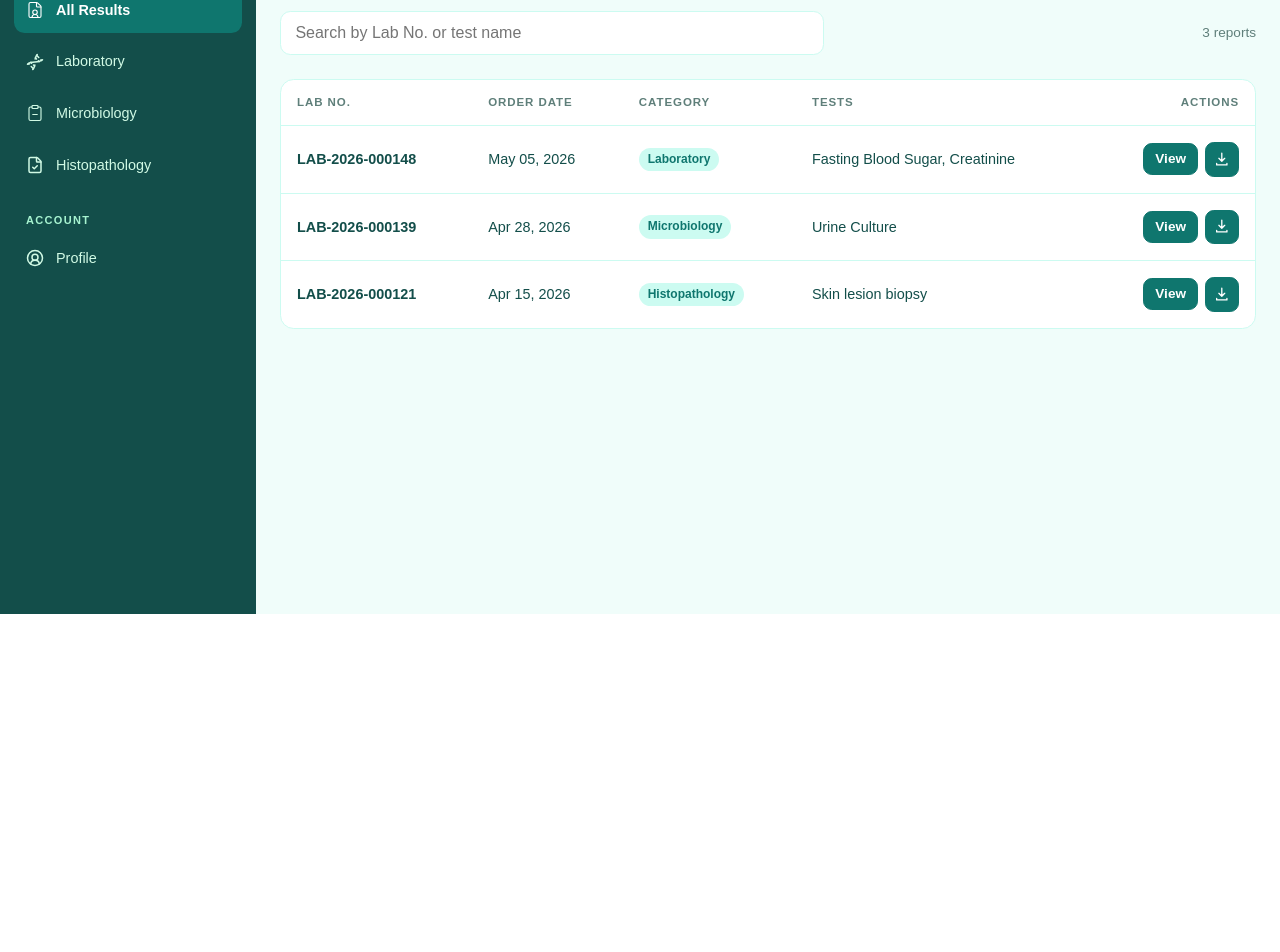
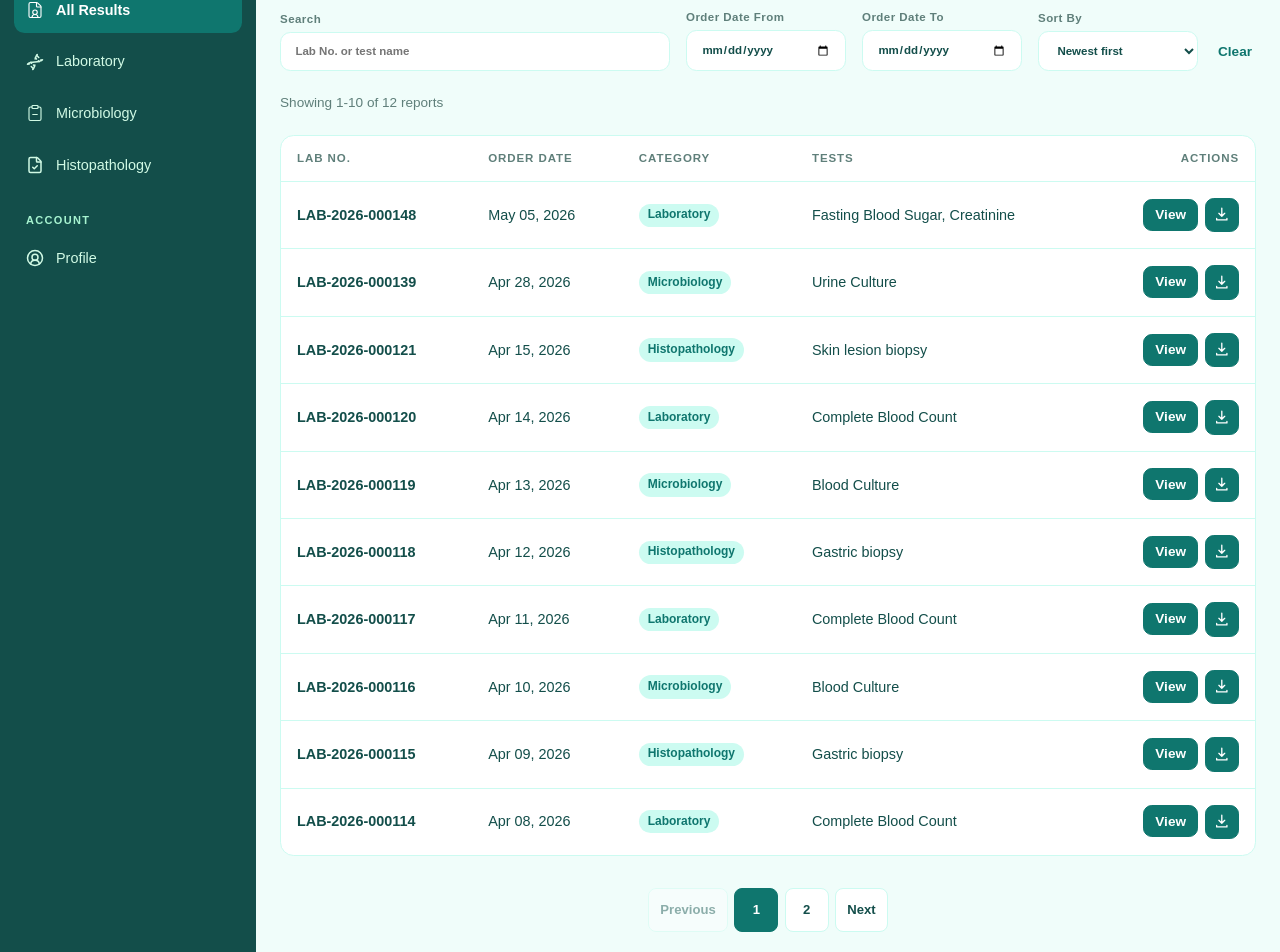
Before and after one commit to monokromez/labstream, a React (Vite) app in the folder frontend/: page /#/all in a window 1280 px wide. Shown: the part 186-1138 px from the top of the page. Before the commit the page ends 800 px from the top, so only its background shows below. Built offline with nearby package versions, Linux system fonts and the light colour scheme; a web font is replaced by a local one.

Commit message:
added pagination, filter, and sorting

```diff
--- a/frontend/src/pages/PatientPortal.css
+++ b/frontend/src/pages/PatientPortal.css
@@ -2,7 +2,10 @@
 .patient-portal__profile {
   display: grid;
   gap: 1.5rem;
+  width: 100%;
   max-width: 76rem;
+  min-width: 0;
+  box-sizing: border-box;
   margin-inline: auto;
   color: var(--text-lightbg);
 }
@@ -44,17 +47,35 @@
 
 .patient-portal__toolbar {
   display: flex;
-  align-items: center;
-  justify-content: space-between;
+  align-items: flex-end;
   gap: 1rem;
+  flex-wrap: wrap;
 }
 
 .patient-portal__search {
-  flex: 1;
-  max-width: 34rem;
+  flex: 1 1 15rem;
+}
+
+.patient-portal__search,
+.patient-portal__date-filter,
+.patient-portal__sort-filter {
+  min-width: 0;
+  display: grid;
+  gap: 0.35rem;
+  color: var(--text-muted-lightbg);
+  font-size: 0.72rem;
+  font-weight: 800;
+  letter-spacing: 0.04em;
+}
+
+.patient-portal__date-filter,
+.patient-portal__sort-filter {
+  flex: 0 1 10rem;
 }
 
 .patient-portal__search input,
+.patient-portal__date-filter input,
+.patient-portal__sort-filter select,
 .patient-portal__password-dialog input {
   width: 100%;
   border: 1px solid var(--border);
@@ -66,19 +87,59 @@
 }
 
 .patient-portal__search input:focus,
+.patient-portal__date-filter input:focus,
+.patient-portal__sort-filter select:focus,
 .patient-portal__password-dialog input:focus {
   border-color: var(--primary);
   outline: 3px solid rgb(20 184 166 / 22%);
 }
 
 .patient-portal__result-count {
+  margin: 0;
   color: var(--text-muted-lightbg);
   font-size: 0.85rem;
   white-space: nowrap;
 }
 
+.patient-portal__clear {
+  border: 0;
+  background: transparent;
+  color: var(--primary);
+  cursor: pointer;
+  font: inherit;
+  font-size: 0.85rem;
+  font-weight: 700;
+  padding: 0.75rem 0.25rem;
+}
+
+.patient-portal__clear:hover {
+  color: var(--hover);
+  text-decoration: underline;
+  text-underline-offset: 0.2em;
+}
+
+.patient-portal__clear:focus-visible,
+.patient-portal__page-button:focus-visible {
+  outline: 3px solid rgb(20 184 166 / 35%);
+  outline-offset: 2px;
+}
+
+.patient-portal__filter-error {
+  margin: 0;
+  border: 1px solid #fecaca;
+  border-radius: 0.65rem;
+  background: #fef2f2;
+  color: var(--error);
+  padding: 0.85rem 1rem;
+  font-size: 0.9rem;
+  font-weight: 700;
+}
+
 .patient-portal__table-wrap {
+  max-width: 100%;
   overflow-x: auto;
+  overscroll-behavior-inline: contain;
+  -webkit-overflow-scrolling: touch;
   border: 1px solid var(--border);
   border-radius: 0.85rem;
   background: var(--surface);
@@ -116,6 +177,60 @@
 
 .patient-portal__table tbody tr:hover {
   background: var(--background);
+}
+
+.patient-portal__pagination {
+  display: flex;
+  align-items: center;
+  justify-content: center;
+  flex-wrap: wrap;
+  gap: 0.4rem;
+  width: 100%;
+  margin-top: 0.5rem;
+}
+
+.patient-portal__page-numbers {
+  display: flex;
+  align-items: center;
+  justify-content: center;
+  flex-wrap: wrap;
+  gap: 0.4rem;
+}
+
+.patient-portal__page-ellipsis {
+  min-width: 1rem;
+  color: var(--text-muted-lightbg);
+  text-align: center;
+}
+
+.patient-portal__page-button {
+  min-width: 2.75rem;
+  min-height: 2.75rem;
+  border: 1px solid var(--border);
+  border-radius: 0.5rem;
+  background: var(--surface);
+  color: var(--text-lightbg);
+  cursor: pointer;
+  font: inherit;
+  font-size: 0.82rem;
+  font-weight: 700;
+  padding: 0.55rem 0.7rem;
+}
+
+.patient-portal__page-button:hover:not(:disabled) {
+  border-color: var(--primary);
+  color: var(--primary);
+}
+
+.patient-portal__page-button--current {
+  border-color: var(--primary);
+  background: var(--primary);
+  color: #fff;
+}
+
+.patient-portal__page-button:disabled {
+  cursor: not-allowed;
+  opacity: 0.45;
 }
 
 .patient-portal__category,
@@ -415,7 +530,13 @@
 }
 
 @media (max-width: 760px) {
-  .patient-portal__toolbar,
+  .patient-portal__toolbar {
+    display: grid;
+    align-items: stretch;
+    grid-template-columns: minmax(0, 1fr);
+    gap: 0.85rem;
+  }
+
   .patient-portal__security,
   .patient-portal__dialog-header,
   .patient-portal__dialog-footer {
@@ -423,8 +544,23 @@
     flex-direction: column;
   }
 
-  .patient-portal__search {
-    max-width: none;
+  .patient-portal__search,
+  .patient-portal__date-filter,
+  .patient-portal__sort-filter {
+    width: 100%;
+  }
+
+  .patient-portal__clear {
+    justify-self: start;
+    padding-inline: 0;
+  }
+
+  .patient-portal__page-numbers {
+    max-width: 100%;
+  }
+
+  .patient-portal__result-count {
+    white-space: normal;
   }
 
   .patient-portal__patient-grid {
@@ -455,4 +591,12 @@
     max-height: calc(100vh - 1.5rem);
     padding: 1rem;
   }
+
+  .patient-portal__pagination {
+    gap: 0.35rem;
+  }
+
+  .patient-portal__page-button {
+    padding-inline: 0.55rem;
+  }
 }
--- a/frontend/src/pages/PatientPortal.jsx
+++ b/frontend/src/pages/PatientPortal.jsx
@@ -51,6 +51,30 @@ const results = [
       { heading: 'Diagnosis', text: 'Benign fibrous histiocytoma.' },
     ],
   },
+  ...Array.from({ length: 9 }, (_, index) => {
+    const categories = ['Laboratory', 'Microbiology', 'Histopathology']
+    const category = categories[index % categories.length]
+    const day = String(14 - index).padStart(2, '0')
+
+    return {
+      labNo: `LAB-2026-000${120 - index}`,
+      category,
+      orderDate: `2026-04-${day}`,
+      releasedDate: `2026-04-${String(15 - index).padStart(2, '0')}`,
+      tests: category === 'Laboratory'
+        ? ['Complete Blood Count']
+        : category === 'Microbiology'
+          ? ['Blood Culture']
+          : ['Gastric biopsy'],
+      remarks: '',
+      validatedBy: 'Dr. Maria L. Santos, MD, Pathologist',
+      report: [
+        { heading: 'Specimen', text: 'Patient specimen received and processed.' },
+        { heading: 'Findings', text: 'Report findings are available for review.' },
+        { heading: 'Impression', text: 'See the complete report for clinical interpretation.' },
+      ],
+    }
+  }),
 ]
 
 const categoryLabels = {
@@ -83,6 +107,58 @@ function DownloadIcon() {
     <svg aria-hidden="true" viewBox="0 0 24 24" focusable="false">
       <path d="M12 3v11m0 0 4-4m-4 4-4-4M5 17v2h14v-2" />
     </svg>
+  )
+}
+
+function Pagination({ page, pageCount, onPageChange }) {
+  if (pageCount <= 1) return null
+
+  const pageItems = [...new Set([1, page - 1, page, page + 1, pageCount])]
+    .filter((pageNumber) => pageNumber >= 1 && pageNumber <= pageCount)
+    .sort((left, right) => left - right)
+    .reduce((items, pageNumber) => {
+      const previousPage = items[items.length - 1]
+      if (previousPage && pageNumber - previousPage > 1) items.push('ellipsis')
+      items.push(pageNumber)
+      return items
+    }, [])
+
+  return (
+    <nav className="patient-portal__pagination" aria-label="Results pages">
+      <button
+        className="patient-portal__page-button"
+        type="button"
+        disabled={page === 1}
+        onClick={() => onPageChange(page - 1)}
+      >
+        Previous
+      </button>
+      <div className="patient-portal__page-numbers">
+        {pageItems.map((pageNumber, index) => (
+          pageNumber === 'ellipsis' ? (
+            <span className="patient-portal__page-ellipsis" key={`ellipsis-${index}`} aria-hidden="true">…</span>
+          ) : (
+            <button
+              className={`patient-portal__page-button${pageNumber === page ? ' patient-portal__page-button--current' : ''}`}
+              type="button"
+              key={pageNumber}
+              aria-current={pageNumber === page ? 'page' : undefined}
+              onClick={() => onPageChange(pageNumber)}
+            >
+              {pageNumber}
+            </button>
+          )
+        ))}
+      </div>
+      <button
+        className="patient-portal__page-button"
+        type="button"
+        disabled={page === pageCount}
+        onClick={() => onPageChange(page + 1)}
+      >
+        Next
+      </button>
+    </nav>
   )
 }
 
@@ -275,18 +351,53 @@ function ProfilePage({ onPasswordChanged }) {
 
 export default function PatientPortal({ currentHash = '#/all' }) {
   const [search, setSearch] = useState('')
+  const [fromDate, setFromDate] = useState('')
+  const [toDate, setToDate] = useState('')
+  const [sort, setSort] = useState('desc')
+  const [page, setPage] = useState(1)
+  const [pageKey, setPageKey] = useState('')
   const [selectedResult, setSelectedResult] = useState(null)
   const [notice, setNotice] = useState('')
   const route = currentHash.replace(/^#\//, '')
   const isProfile = route === 'profile'
   const category = categoryLabels[route] ? route : 'all'
+  const pageSize = 10
+  const hasInvalidDateRange = Boolean(fromDate && toDate && fromDate > toDate)
+  const filterKey = `${category}|${search}|${fromDate}|${toDate}|${sort}`
 
-  const visibleResults = useMemo(() => results
+  const filteredResults = useMemo(() => results
     .filter((result) => category === 'all' || result.category.toLowerCase() === category)
+    .filter((result) => !fromDate || result.orderDate >= fromDate)
+    .filter((result) => !toDate || result.orderDate <= toDate)
     .filter((result) => {
       const query = search.trim().toLowerCase()
       return !query || result.labNo.toLowerCase().includes(query) || result.tests.some((test) => test.toLowerCase().includes(query))
-    }), [category, search])
+    }), [category, fromDate, search, toDate])
+
+  const sortedResults = useMemo(() => [...filteredResults].sort((left, right) => {
+    const comparison = left.orderDate.localeCompare(right.orderDate)
+    return sort === 'asc' ? comparison : -comparison
+  }), [filteredResults, sort])
+
+  const pageCount = Math.ceil(sortedResults.length / pageSize)
+  const activePage = pageKey === filterKey ? page : 1
+  const visibleResults = sortedResults.slice((activePage - 1) * pageSize, activePage * pageSize)
+  const hasAnyReleasedResults = results.some((result) => category === 'all' || result.category.toLowerCase() === category)
+
+  const handlePageChange = (nextPage) => {
+    setPage(nextPage)
+    setPageKey(filterKey)
+    window.scrollTo({ top: 0, behavior: 'smooth' })
+  }
+
+  const clearFilters = () => {
+    setSearch('')
+    setFromDate('')
+    setToDate('')
+    setSort('desc')
+    setPage(1)
+    setPageKey(filterKey)
+  }
 
   const handleDownload = (result) => {
     setNotice(`PDF download requested for ${result.labNo}.`)
@@ -305,18 +416,43 @@ export default function PatientPortal({ currentHash = '#/all' }) {
 
       <div className="patient-portal__toolbar">
         <label className="patient-portal__search">
-          <span className="sr-only">Search results</span>
-          <input value={search} onChange={(event) => setSearch(event.target.value)} placeholder="Search by Lab No. or test name" />
+          <span>Search</span>
+          <input value={search} onChange={(event) => setSearch(event.target.value)} placeholder="Lab No. or test name" />
         </label>
-        <span className="patient-portal__result-count">{visibleResults.length} {visibleResults.length === 1 ? 'report' : 'reports'}</span>
+        <label className="patient-portal__date-filter">
+          <span>Order Date From</span>
+          <input type="date" value={fromDate} onChange={(event) => setFromDate(event.target.value)} />
+        </label>
+        <label className="patient-portal__date-filter">
+          <span>Order Date To</span>
+          <input type="date" value={toDate} onChange={(event) => setToDate(event.target.value)} />
+        </label>
+        <label className="patient-portal__sort-filter">
+          <span>Sort By</span>
+          <select value={sort} onChange={(event) => setSort(event.target.value)}>
+            <option value="desc">Newest first</option>
+            <option value="asc">Oldest first</option>
+          </select>
+        </label>
+        <button className="patient-portal__clear" type="button" onClick={clearFilters}>Clear</button>
       </div>
 
-      {visibleResults.length ? (
-        <ResultsTable results={visibleResults} showCategory={category === 'all'} onView={setSelectedResult} onDownload={handleDownload} />
+      {hasInvalidDateRange ? (
+        <p className="patient-portal__filter-error" role="alert">The From date must be before the To date.</p>
+      ) : sortedResults.length ? (
+        <>
+          <p className="patient-portal__result-count">
+            {sortedResults.length > pageSize
+              ? `Showing ${(activePage - 1) * pageSize + 1}-${Math.min(activePage * pageSize, sortedResults.length)} of ${sortedResults.length} reports`
+              : `${sortedResults.length} ${sortedResults.length === 1 ? 'report' : 'reports'}`}
+          </p>
+          <ResultsTable results={visibleResults} showCategory={category === 'all'} onView={setSelectedResult} onDownload={handleDownload} />
+          <Pagination page={activePage} pageCount={pageCount} onPageChange={handlePageChange} />
+        </>
       ) : (
         <div className="patient-portal__empty">
-          <h2>No released results found</h2>
-          <p>Results appear here once the laboratory publishes them.</p>
+          <h2>{hasAnyReleasedResults ? 'No released results match your filters.' : 'No released results found.'}</h2>
+          <p>{hasAnyReleasedResults ? 'Try changing your search or date filters.' : 'Results appear here once the laboratory publishes them.'}</p>
         </div>
       )}
 
```
Also changed, not shown: 2 other files (tests, documents, lock files or other folders).
